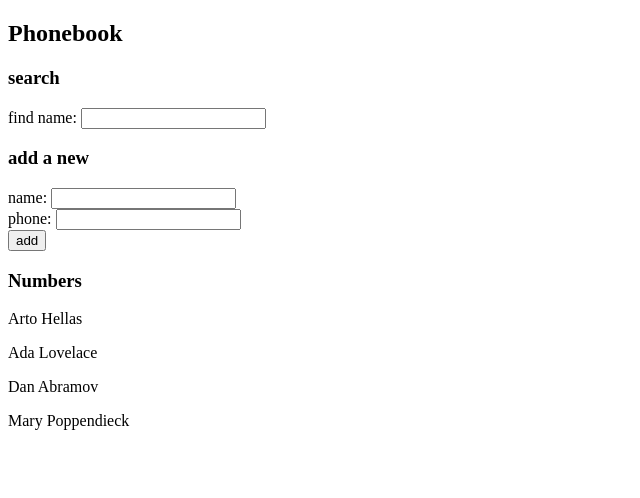
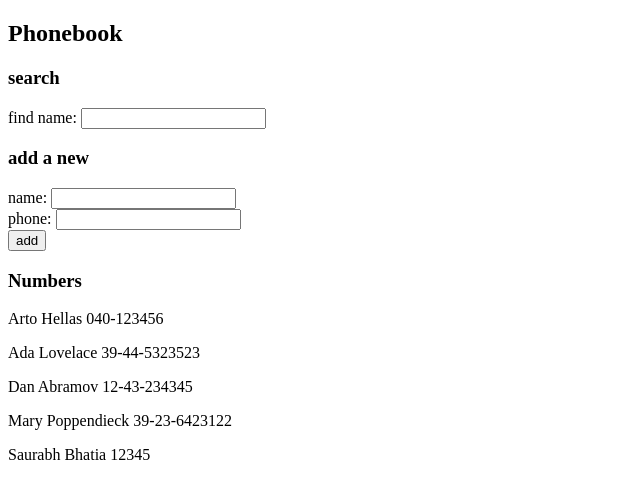
Before and after one commit to bhsaurabh/helsinkifullstack, a React (Vite) app in the folder part2/phonebook/: page / in a window 1280 px wide. Shown: the top 498 px of the page, without its empty margins (0-640 px from the left). Built offline with nearby package versions, Linux system fonts and the light colour scheme; data requests are answered from the project's data file.

Commit message:
Save new persons to DB and change DB schema to be correct

```diff
--- a/part2/phonebook/db.json
+++ b/part2/phonebook/db.json
@@ -1,24 +1,29 @@
 {
-    "persons":[
+  "persons": [
     {
       "name": "Arto Hellas",
-        "number": "040-123456",
+      "phone": "040-123456",
       "id": "1"
     },
     {
       "name": "Ada Lovelace",
-        "number": "39-44-5323523",
+      "phone": "39-44-5323523",
       "id": "2"
     },
     {
       "name": "Dan Abramov",
-        "number": "12-43-234345",
+      "phone": "12-43-234345",
       "id": "3"
     },
     {
       "name": "Mary Poppendieck",
-        "number": "39-23-6423122",
+      "phone": "39-23-6423122",
       "id": "4"
+    },
+    {
+      "id": "757c",
+      "name": "Saurabh Bhatia",
+      "phone": "12345"
     }
   ]
 }
--- a/part2/phonebook/src/App.jsx
+++ b/part2/phonebook/src/App.jsx
@@ -41,10 +41,16 @@ const App = () => {
 
     const personObject = {
       name: newName,
-      phone: newPhone,
-      id: persons.length + 1
+      phone: newPhone
     }
-    setPersons(persons.concat(personObject))
+    axios
+      .post('http://localhost:3001/persons', personObject)
+      .then(response => {
+        setPersons(persons.concat(response.data))
+      })
+      .catch(error => {
+        alert('error adding person')
+      })
     setNewName('')
     setNewPhone('')
   }
```
Lines whose indentation alone changed are shown as unchanged.
